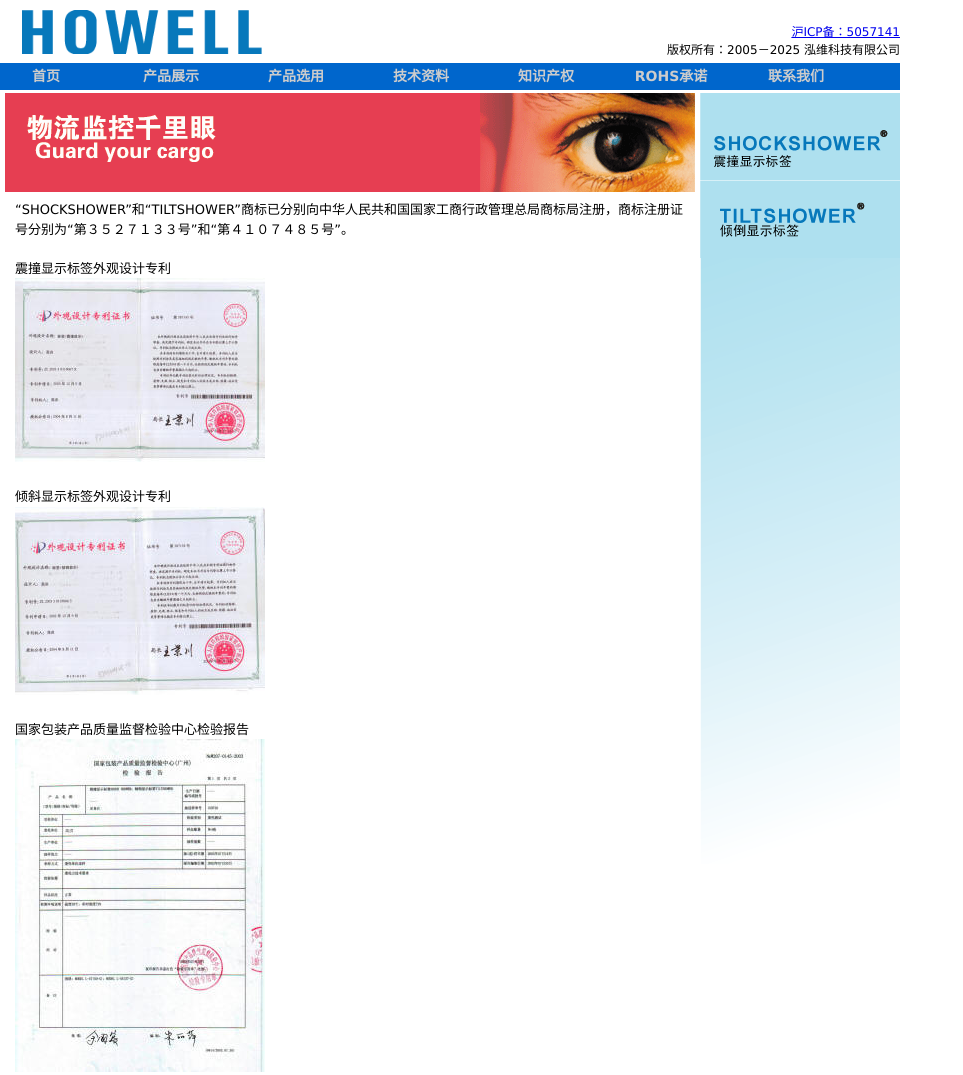
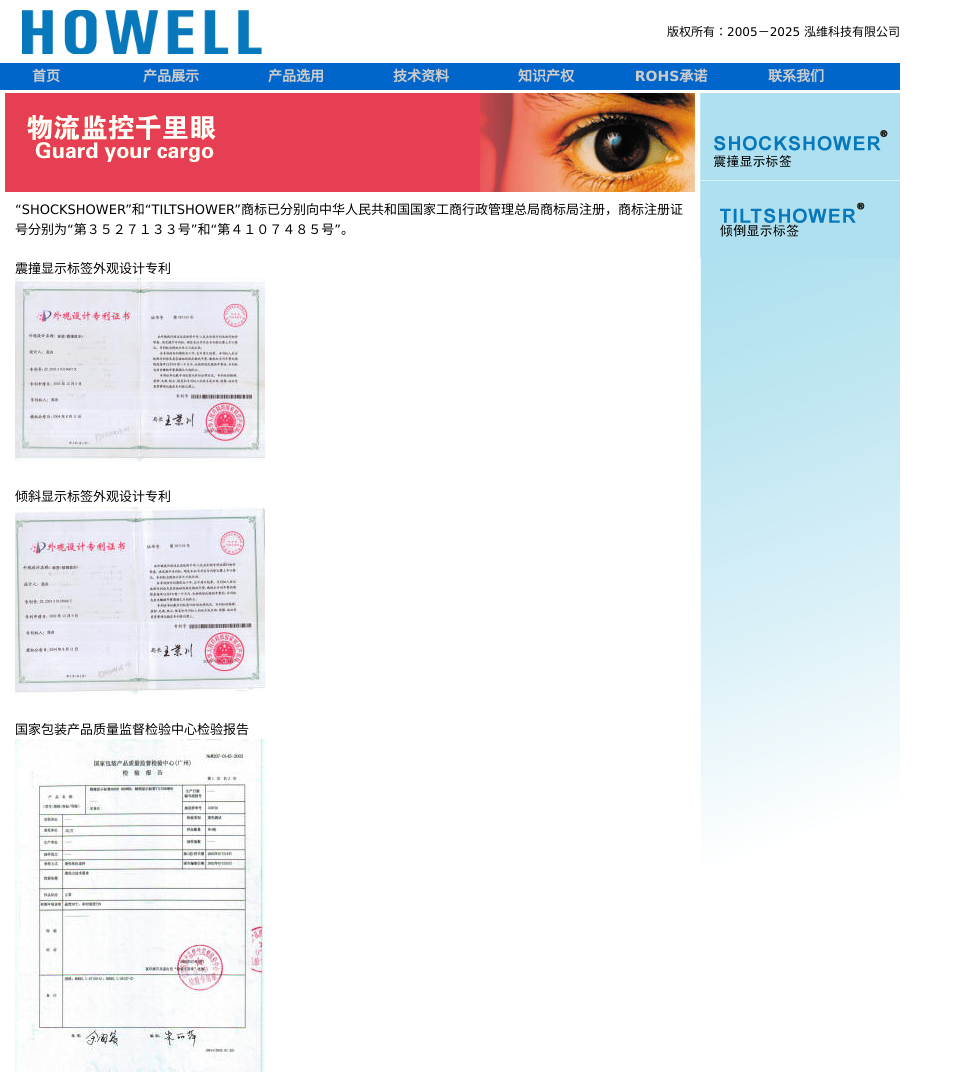
Before and after one commit to tidex777/web, a plain HTML site: page shockshower/knowHow.html in a window 1280 px wide. Shown: the top 1075 px of the page, without its empty margins (0-963 px from the left). Drawn offline with Linux system fonts and the light colour scheme.

Commit message:
Update knowHow.html

```diff
--- a/shockshower/knowHow.html
+++ b/shockshower/knowHow.html
@@ -14,7 +14,7 @@
 </div>
   <div id="footer">
 <br />
-    <a href="http://www.miibeian.gov.cn">沪ICP备：5057141</a><p></p>版权所有：2005－2025 泓维科技有限公司
+    <a href="http://www.miibeian.gov.cn"></a><p></p>版权所有：2005－2025 泓维科技有限公司
     </div>
 
 </div><!--header-->
```
